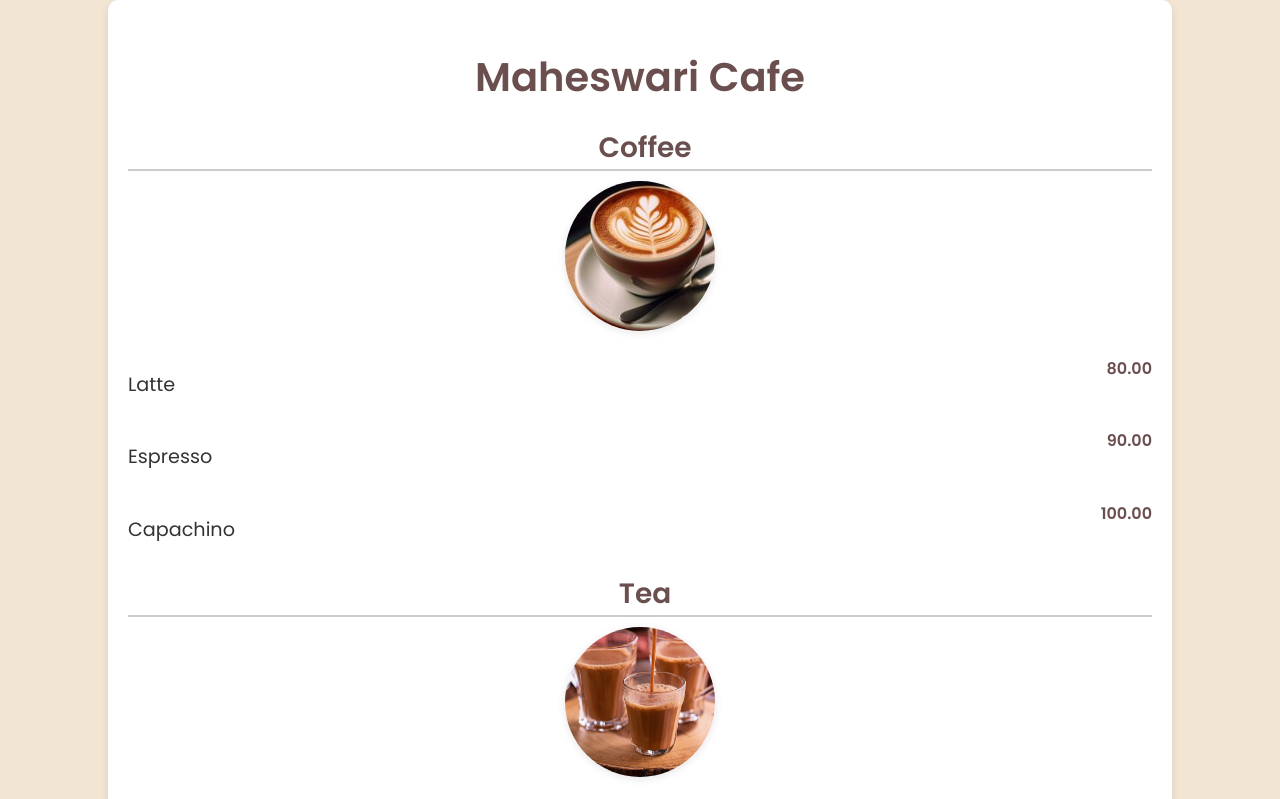
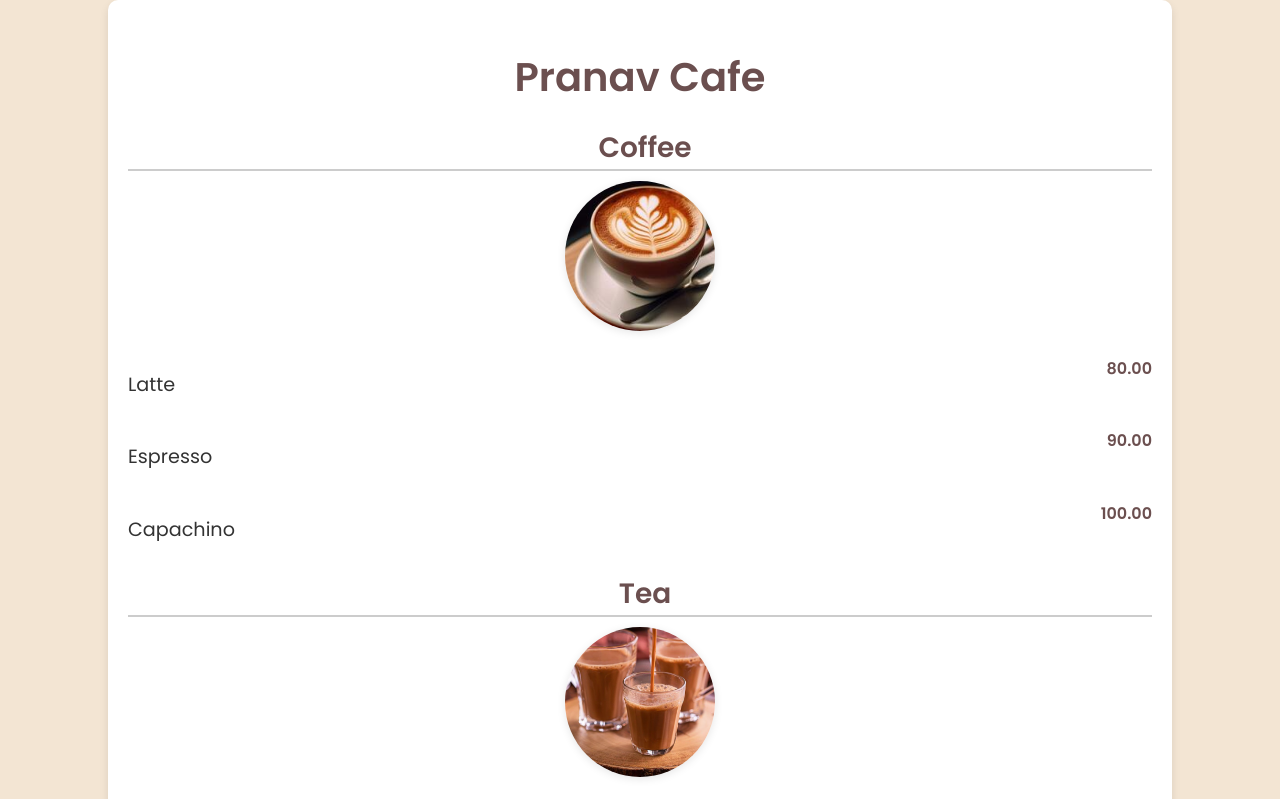
Before and after one commit to pranavsa1806/Masala-Cafe, a plain HTML site: page index.html in a window 1280 px wide. Shown: the top 799 px of the page. Drawn offline with Linux system fonts and the light colour scheme.

Commit message:
changed the name

```diff
--- a/index.html
+++ b/index.html
@@ -9,7 +9,7 @@
         <body>
             <div class="menu">
             <main>
-                <h1>Maheswari Cafe</h1>
+                <h1>Pranav Cafe</h1>
                 <section class="Coffee">
                     <h2 id="Coffee">Coffee</h2>
                     <img src="Screenshot 2024-09-14 184925.png" alt="Girl in a jacket"  class="cafe-cofees">
```
